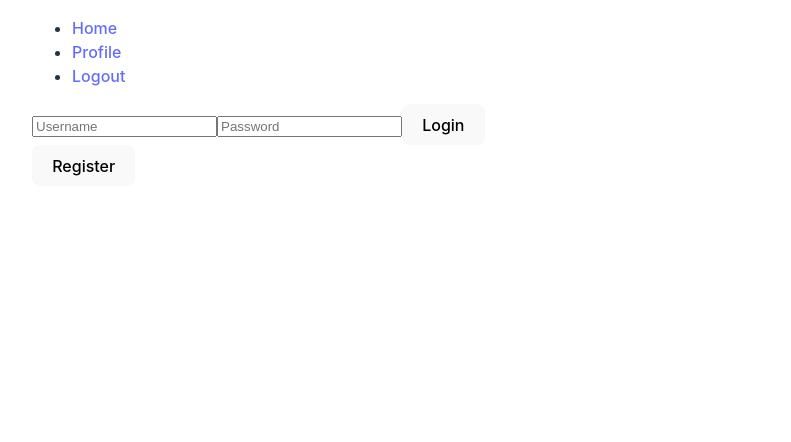
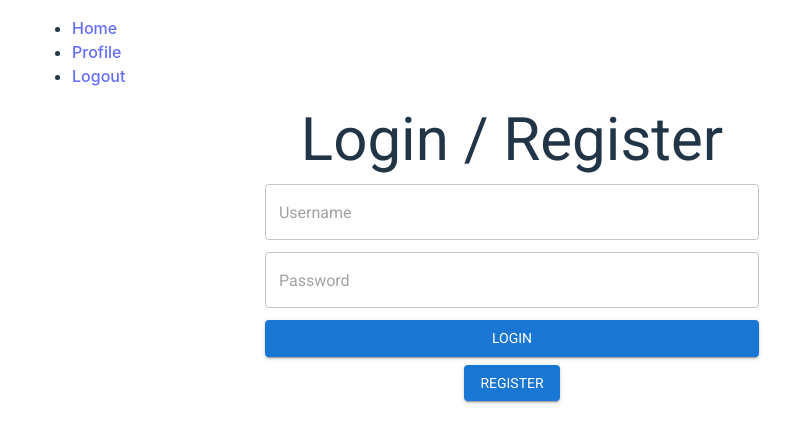
Before and after one commit to Velimah/mpjkk23-projekti, a React (Vite) app: page / in a window 1280 px wide. Shown: the top 442 px of the page, without its empty margins (128-919 px from the left). Built offline with nearby package versions, Linux system fonts and the light colour scheme.

Commit message:
material-ui

```diff
--- a/package.json
+++ b/package.json
@@ -11,6 +11,9 @@
   "dependencies": {
     "@emotion/react": "^11.10.6",
     "@emotion/styled": "^11.10.6",
+    "@fontsource/nunito": "^4.5.12",
+    "@fontsource/roboto": "^4.5.8",
+    "@mui/icons-material": "^5.11.11",
     "@mui/material": "^5.11.15",
     "react": "^18.2.0",
     "react-dom": "^18.2.0",
--- a/src/App.css
+++ b/src/App.css
@@ -0,0 +1,3 @@
+button:focus {
+  outline: none !important;
+}
--- a/src/components/LoginForm.jsx
+++ b/src/components/LoginForm.jsx
@@ -4,6 +4,8 @@ import {useAuthentication} from '../hooks/ApiHooks';
 import {useNavigate} from 'react-router-dom';
 import {useContext} from 'react';
 import {MediaContext} from '../contexts/MediaContext';
+import Button from '@mui/material/Button';
+import {TextField} from '@mui/material';
 
 const LoginForm = (props) => {
   const {setUser} = useContext(MediaContext);
@@ -34,20 +36,26 @@ const LoginForm = (props) => {
   return (
     <>
       <form onSubmit={handleSubmit}>
-        <input
+        <TextField
+          fullWidth
+          margin="dense"
           name="username"
           placeholder="Username"
           onChange={handleInputChange}
           value={inputs.username}
         />
-        <input
+        <TextField
+          fullWidth
+          margin="dense"
           name="password"
           type="password"
           placeholder="Password"
           onChange={handleInputChange}
           value={inputs.password}
         />
-        <button type="submit">Login</button>
+        <Button fullWidth sx={{mt: 1, mb: 1}} variant="contained" type="submit">
+          Login
+        </Button>
       </form>
     </>
   );
--- a/src/components/MediaRow.jsx
+++ b/src/components/MediaRow.jsx
@@ -1,25 +1,27 @@
+import {Button, ImageListItem, ImageListItemBar} from '@mui/material';
 import PropTypes from 'prop-types';
 import {Link} from 'react-router-dom';
 import {mediaUrl} from '../utils/variables';
 
 const MediaRow = ({file}) => {
   return (
-    <tr>
-      <td>
-        <img src={mediaUrl + file.thumbnails.w320} alt={file.title} />
-      </td>
-      <td>
-        <h3>{file.title}</h3>
-        <p>{file.description}</p>
-        <p>{file.time_added}</p>
-        <p>User ID: {file.user_id}</p>
-      </td>
-      <td>
-        <Link to="/single" state={{file}}>
-          View
-        </Link>
-      </td>
-    </tr>
+    <ImageListItem>
+      <img src={mediaUrl + file.thumbnails.w640} alt={file.title} />
+      <ImageListItemBar
+        title={file.title}
+        subtitle={file.description}
+        actionIcon={
+          <Button
+            component={Link}
+            variant="contained"
+            to="/single"
+            state={{file}}
+          >
+            View
+          </Button>
+        }
+      />
+    </ImageListItem>
   );
 };
 
--- a/src/components/MediaTable.jsx
+++ b/src/components/MediaTable.jsx
@@ -1,3 +1,4 @@
+import {ImageList} from '@mui/material';
 import {useMedia} from '../hooks/apiHooks';
 import MediaRow from './MediaRow';
 
@@ -5,13 +6,11 @@ const MediaTable = () => {
   const {mediaArray} = useMedia();
 
   return (
-    <table>
-      <tbody>
-        {mediaArray.map((item, index) => {
-          return <MediaRow key={index} file={item} />;
-        })}
-      </tbody>
-    </table>
+    <ImageList>
+      {mediaArray.map((item, index) => {
+        return <MediaRow key={index} file={item} />;
+      })}
+    </ImageList>
   );
 };
 
--- a/src/components/RegisterForm.jsx
+++ b/src/components/RegisterForm.jsx
@@ -1,6 +1,7 @@
 import PropTypes from 'prop-types';
 import useForm from '../hooks/FormHooks';
 import {useUser} from '../hooks/ApiHooks';
+import {Button, TextField} from '@mui/material';
 
 const RegisterForm = (props) => {
   const {postUser, getCheckUser} = useUser();
@@ -39,34 +40,34 @@ const RegisterForm = (props) => {
   return (
     <>
       <form onSubmit={handleSubmit}>
-        <input
+        <TextField
           name="username"
           placeholder="Username"
           onChange={handleInputChange}
           value={inputs.username}
           onBlur={handleUsername}
         />
-        <input
+        <TextField
           name="password"
           type="password"
           placeholder="Password"
           onChange={handleInputChange}
           value={inputs.password}
         />
-        <input
+        <TextField
           name="email"
           type="email"
           placeholder="Email"
           onChange={handleInputChange}
           value={inputs.email}
         />
-        <input
+        <TextField
           name="full_name"
           placeholder="Full name"
           onChange={handleInputChange}
           value={inputs.full_name}
         />
-        <button type="submit">Register</button>
+        <Button type="submit">Register</Button>
       </form>
     </>
   );
--- a/src/index.css
+++ b/src/index.css
@@ -65,6 +65,6 @@ button:focus-visible {
 }
 
 #root {
-  width: 60rem;
+  max-width: 60rem;
   margin: auto;
 }
--- /dev/null
+++ b/src/theme/themeOptions.js
@@ -0,0 +1,16 @@
+import '@fontsource/roboto';
+import '@fontsource/nunito';
+
+const themeOptions = {
+  typography: {
+    fontFamily: 'Roboto, sans-serif',
+  },
+  body1: {
+    fontFamily: 'Nunito, sans-serif',
+  },
+  body2: {
+    fontFamily: 'Nunito, sans-serif',
+  },
+};
+
+export {themeOptions};
--- a/src/views/Home.jsx
+++ b/src/views/Home.jsx
@@ -1,9 +1,12 @@
+import {Typography} from '@mui/material';
 import MediaTable from '../components/MediaTable';
 
 const Home = () => {
   return (
     <>
-      <h1>Home</h1>
+      <Typography component="h1" variant="h1">
+        Home
+      </Typography>
       <MediaTable />
     </>
   );
--- a/src/views/Layout.jsx
+++ b/src/views/Layout.jsx
@@ -2,6 +2,8 @@ import {Link, Outlet, useNavigate, useLocation} from 'react-router-dom';
 import {useUser} from '../hooks/ApiHooks';
 import {useContext, useEffect} from 'react';
 import {MediaContext} from '../contexts/MediaContext';
+import {createTheme, ThemeProvider} from '@mui/material';
+import {themeOptions} from '../theme/themeOptions';
 
 const Layout = () => {
   const {user, setUser} = useContext(MediaContext);
@@ -28,7 +30,10 @@ const Layout = () => {
     getUserInfo();
   }, []);
 
+  const theme = createTheme(themeOptions);
+
   return (
+    <ThemeProvider theme={theme}>
       <div>
         <nav>
           <ul>
@@ -55,6 +60,7 @@ const Layout = () => {
           <Outlet />
         </main>
       </div>
+    </ThemeProvider>
   );
 };
 
--- a/src/views/Login.jsx
+++ b/src/views/Login.jsx
@@ -2,6 +2,7 @@ import PropTypes from 'prop-types';
 import LoginForm from '../components/LoginForm';
 import RegisterForm from '../components/RegisterForm';
 import {useState} from 'react';
+import {Button, Grid, Typography} from '@mui/material';
 
 const Login = (props) => {
   const [formToggle, setFormToggle] = useState(true);
@@ -11,10 +12,21 @@ const Login = (props) => {
   };
 
   return (
-    <>
-      {formToggle ? <LoginForm /> : <RegisterForm />}
-      <button onClick={toggle}>{formToggle ? 'Register' : 'Login'}</button>
-    </>
+    <Grid container direction="column" alignItems="center">
+      <Grid item xs={6}>
+        <Typography component="h1" variant="h2">
+          Login / Register
+        </Typography>
+      </Grid>
+      <Grid item xs={6}>
+        {formToggle ? <LoginForm /> : <RegisterForm />}
+      </Grid>
+      <Grid item xs={6}>
+        <Button variant="contained" onClick={toggle}>
+          {formToggle ? 'Register' : 'Login'}
+        </Button>
+      </Grid>
+    </Grid>
   );
 };
 
--- a/src/views/Single.jsx
+++ b/src/views/Single.jsx
@@ -1,3 +1,4 @@
+import {Card, CardMedia, Typography} from '@mui/material';
 import {useLocation} from 'react-router-dom';
 import {mediaUrl} from '../utils/variables';
 
@@ -8,8 +9,16 @@ const Single = () => {
 
   return (
     <>
-      <h1>{file.title}</h1>
-      <img src={mediaUrl + file.filename} alt={file.title} />
+      <Typography component="h1" variant="h2">
+        {file.title}
+      </Typography>
+      <Card>
+        <CardMedia
+          component={'img'}
+          src={mediaUrl + file.filename}
+          title={file.title}
+        />
+      </Card>
     </>
   );
 };
```
Also changed, not shown: 1 other file (tests, documents, lock files or other folders). Lines whose indentation alone changed are shown as unchanged.
